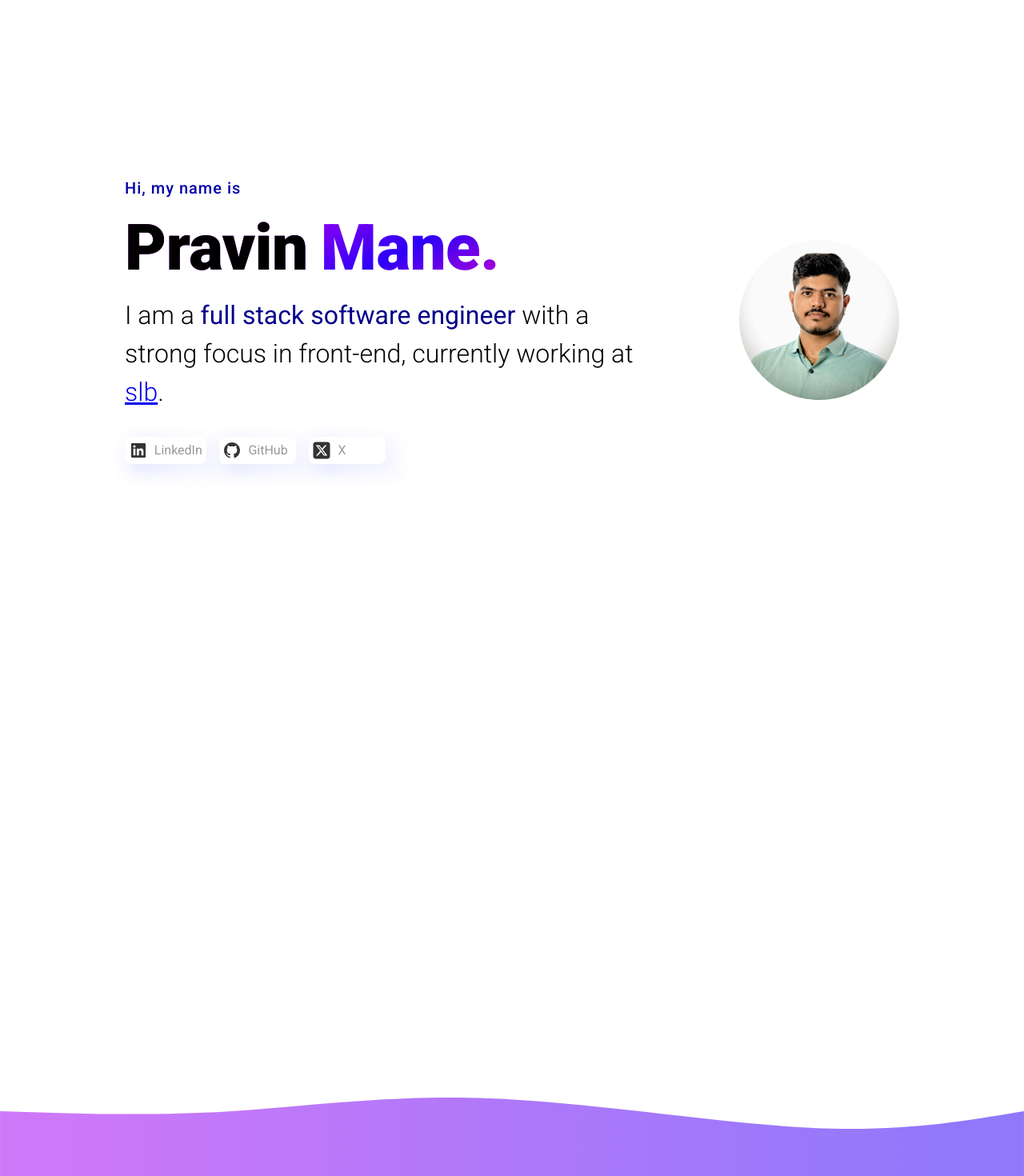
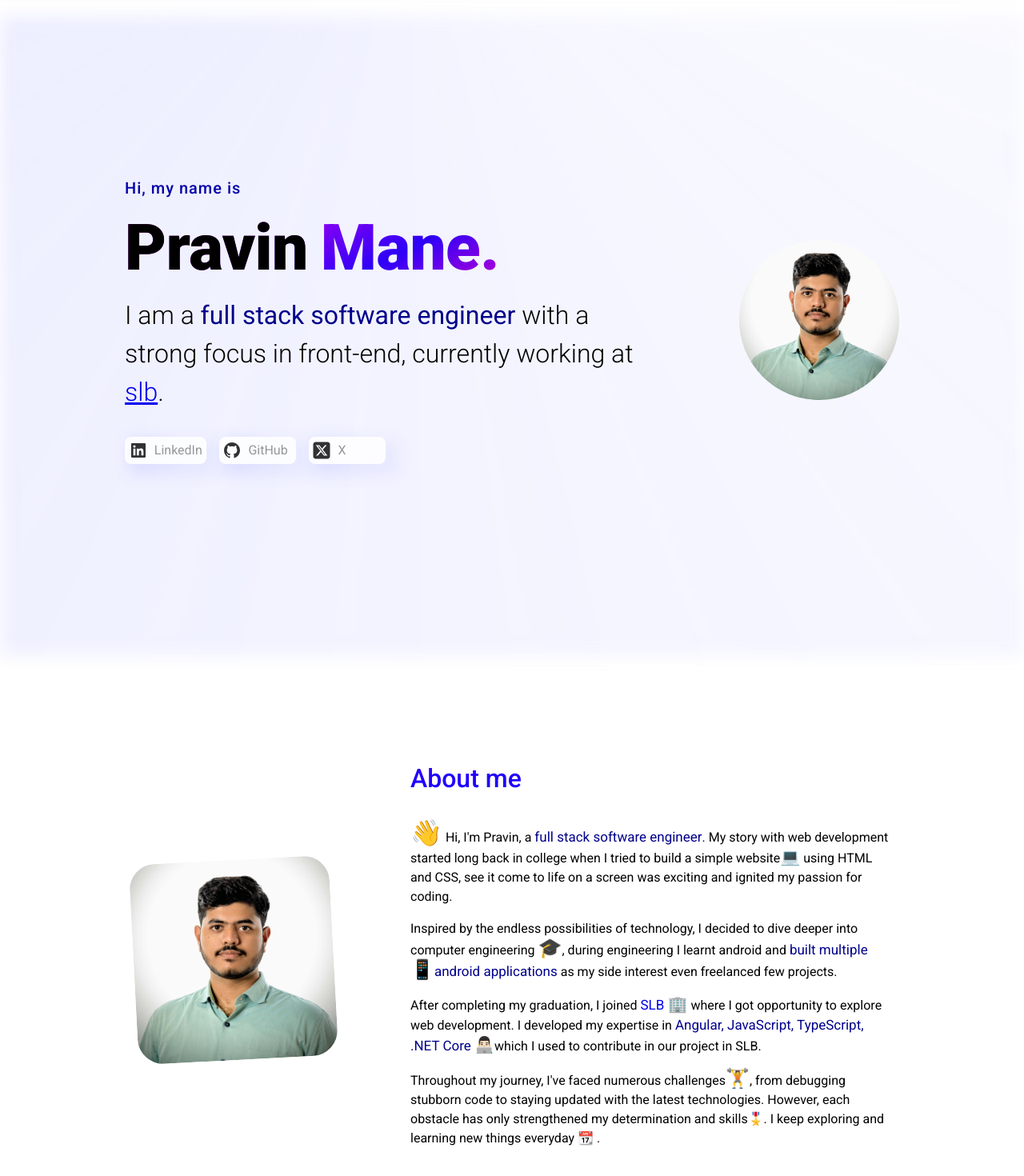
Before and after one commit to pravinmane1/Portfolio, an Angular app: page / in a window 1280 px wide. Shown: the top 1470 px of the page at 80% size. Built offline with nearby package versions, Linux system fonts and the light colour scheme.

Commit message:
Added about section

```diff
--- a/src/app/app.component.html
+++ b/src/app/app.component.html
@@ -6,3 +6,5 @@
 <app-under-development></app-under-development>
 <div style="height: 100px; width: 100px" (click)="incrementCounter()">:</div>
 } }
+
+<div class="bg"></div>
--- a/src/app/app.component.scss
+++ b/src/app/app.component.scss
@@ -6,3 +6,26 @@
   margin-right: auto;
   max-width: 2000px;
 }
+
+.bg {
+  position: fixed;
+  top: 0;
+  right: 0;
+  bottom: 0;
+  left: 0;
+  z-index: -1;
+}
+
+.bg::after {
+  content: "";
+  position: absolute;
+  inset: 0px;
+  z-index: -1;
+  background: conic-gradient(
+    from 28deg at 40% -25%,
+    rgba(159, 102, 211, 0),
+    rgb(121 130 255 / 22%)
+  );
+  filter: blur(10px);
+  transform: translateY(20px);
+}
--- a/src/app/core/components/header/header.component.scss
+++ b/src/app/core/components/header/header.component.scss
@@ -14,7 +14,7 @@
   -webkit-backdrop-filter: blur(3rem);
   backdrop-filter: blur(3rem);
   transition-delay: 100ms;
-}
+  box-shadow: 0px 0px 20px 0px rgb(0 0 0 / 3%);}
 
 .fade-up {
   opacity: 0.01;
--- a/src/app/core/firebase/firebase-config.service.ts
+++ b/src/app/core/firebase/firebase-config.service.ts
@@ -1,4 +1,4 @@
-import { Injectable } from '@angular/core';
+import { Injectable, isDevMode } from '@angular/core';
 import { Analytics, getAnalytics, logEvent } from 'firebase/analytics';
 import { FirebaseApp, initializeApp } from 'firebase/app';
 import { firebaseConfig } from './firebase-config.const';
@@ -11,6 +11,9 @@ export class FirebaseConfigService {
   private app!: FirebaseApp;
   private analytics!: Analytics;
   constructor() {
+    if (isDevMode()) {
+      return;
+    }
     this.app = initializeApp(firebaseConfig);
     this.analytics = getAnalytics(this.app);
   }
@@ -19,6 +22,9 @@ export class FirebaseConfigService {
     eventType: ANALYTICS_EVENT_TYPE,
     eventParams?: { [key: string]: any }
   ) {
+    if (isDevMode()) {
+      return;
+    }
     if (eventParams) {
       logEvent(this.analytics, ANALYTICS_EVENT[eventType], eventParams);
     } else {
--- a/src/app/features/about/about.component.html
+++ b/src/app/features/about/about.component.html
@@ -1 +1,63 @@
-<section class="about-section" id="about"></section>
+<section class="about-section" id="about">
+  <!-- 👋 Hi I am Pravin, a full stack software engineer dedicated to crafting things
+  for the web through coding. I wrote my first lines of code back in 2014 of
+  HTML, CSS using just a notepad in a very low-end machine 😅 to create a html
+  form and felt like I cracked something big I’m currently working with Angular,
+  MongoDB, TypeScript, JavaScript, C#, .NET Core along with Azure cloud services
+  to develop new thing -->
+  <img
+    ngSrc="/assets/profile_image.jpg"
+    width="250"
+    height="250"
+    class="hero-image"
+    ngSrcset="100w, 200w, 300w"
+    priority
+  />
+  <div class="about-text">
+    <h1 class="about-title">About me</h1>
+
+    <p>
+      <span style="font-size: 2rem">👋</span> Hi, I'm Pravin, a
+      <span>full stack software engineer</span>. My story with web development
+      started long back in college when I tried to build a simple website<span
+        style="font-size: 1.25rem"
+        >💻</span
+      >
+      using HTML and CSS, see it come to life on a screen was exciting and
+      ignited my passion for coding.
+    </p>
+    <p>
+      Inspired by the endless possibilities of technology, I decided to dive
+      deeper into computer engineering
+      <span style="font-size: 1.5rem">🎓</span>, during engineering I learnt
+      android and
+      <span
+        >built multiple <span style="font-size: 1.5rem">📱</span>android
+        applications</span
+      >
+      as my side interest even freelanced few projects.
+    </p>
+    <p>
+      After completing my graduation, I joined
+      <span
+        ><a href="https://www.slb.com" target="_blank" class="hyperlink"
+          >SLB <span style="font-size: 1.25rem">🏢</span></a
+        ></span
+      >
+      where I got opportunity to explore web development. I developed my
+      expertise in
+      <span> Angular, JavaScript, TypeScript, .NET Core </span
+      ><span style="font-size: 1.25rem">👨🏻‍💻</span>which I used to contribute in
+      our project in SLB.
+    </p>
+    <p>
+      Throughout my journey, I've faced numerous challenges<span
+        style="font-size: 1.5rem"
+        >🏋️</span
+      >, from debugging stubborn code to staying updated with the latest
+      technologies. However, each obstacle has only strengthened my
+      determination and skills🎖️. I keep exploring and learning new things
+      everyday 📆 .
+    </p>
+  </div>
+</section>
--- a/src/app/features/about/about.component.scss
+++ b/src/app/features/about/about.component.scss
@@ -1,3 +1,88 @@
 .about-section {
-  height: 500px;
+  padding: 4rem 1rem;
+  display: flex;
+  flex-flow: row nowrap;
+  align-items: center;
+  min-height: 100vh;
+  justify-content: center;
+  gap: 6rem;
+  margin: 0 4rem;
+  animation: fade-in linear;
+  // animation-timeline: view(500px);
 }
+
+@keyframes fade-in {
+  from {
+    opacity: 0.1;
+    scale: 0.5;
+  }
+  to {
+    opacity: 1;
+    scale: 1;
+  }
+}
+
+.hero-image {
+  transform: rotate(-3deg);
+  border-radius: 2rem;
+  min-width: 250px;
+  max-width: 250px;
+}
+
+.about-text {
+  max-width: 600px;
+}
+
+.about-title {
+  font-size: 2rem;
+  margin-bottom: 2rem;
+  font-weight: 500;
+  text-decoration: underline;
+  background: linear-gradient(#2d00f7, #1500ff);
+  -webkit-background-clip: text;
+  background-clip: text;
+  -webkit-text-fill-color: transparent;
+}
+
+p {
+  font-size: 1rem;
+  margin-bottom: 1rem;
+  line-height: 1.5rem;
+
+  span {
+    color: darkblue;
+    font-size: 1.0625rem; //625
+  }
+}
+
+.hyperlink {
+  text-decoration-color: rgba(255, 255, 255, 0);
+  transition: text-decoration-color 300ms ease-in-out;
+}
+
+.hyperlink:hover {
+  text-decoration-color: darkblue;
+}
+
+@media (max-width: 900px) {
+  .hero-image {
+    min-width: 200px;
+    max-height: 200px;
+    height: 200px;
+    width: 200px;
+  }
+
+  .about-section {
+    gap: 2rem;
+    margin: 0 2rem;
+  }
+}
+
+@media (max-width: 480px) {
+  .about-section {
+    flex-flow: column nowrap;
+  }
+  .hero-image {
+    order: 1;
+  }
+}
--- a/src/app/features/hero/hero.component.scss
+++ b/src/app/features/hero/hero.component.scss
@@ -13,6 +13,8 @@
 .hero-image {
   border-radius: 50%;
   margin: 1rem;
+  min-height: 200px;
+  min-width: 200px;
 }
 
 @keyframes fade-in {
@@ -174,6 +176,8 @@
     order: 1;
     height: 160px;
     width: 160px;
+    min-height: 160px;
+    min-width: 160px;
     margin-top: 4rem;
     transition-delay: 500ms !important;
   }
```
